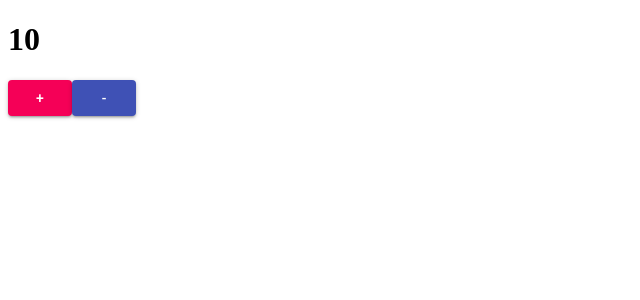
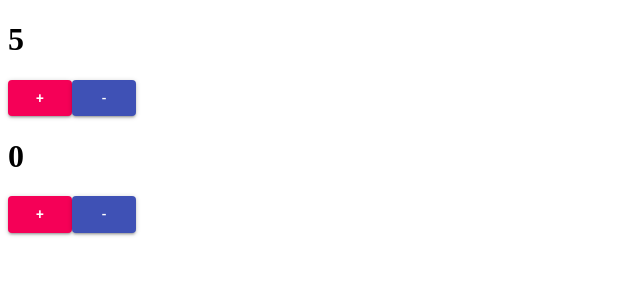
Before and after one commit to magkuna/react-course, a React (Create React App) app in the folder day3/: page / in a window 1280 px wide. Shown: the top 300 px of the page, without its empty margins (0-640 px from the left). Built offline with nearby package versions, Linux system fonts and the light colour scheme.

Commit message:
couner done

```diff
--- a/day3/src/App.js
+++ b/day3/src/App.js
@@ -3,7 +3,11 @@ import React from 'react'
 import Counter from './Counter'
 
 const App = (props) => (
+    <div>
+    <Counter  number ={5}
+    />
     <Counter />
+    </div>
 )
 
 export default App
--- a/day3/src/Counter/Counter.js
+++ b/day3/src/Counter/Counter.js
@@ -2,12 +2,9 @@ import React from 'react'
 import Button from '@material-ui/core/Button'
 
 class Counter extends React.Component {
-
-
     state = {
-        number: 10,
+        number: this.props.number || 0
     }
-
 
     inc = () =>
         this.setState({ number: this.state.number + 1 })
@@ -15,9 +12,11 @@ class Counter extends React.Component {
     dec = () =>
         this.setState({ number: this.state.number - 1 })
 
+
+
     render() {
         return (
-                <div class="counter">
+            <div>
                 <h1>
                     {this.state.number}
                 </h1>
@@ -39,4 +38,9 @@ class Counter extends React.Component {
         )
     }
 }
+Counter.defaultProps = {
+    number: 0
+}
+
+
 export default Counter
```
Lines whose indentation alone changed are shown as unchanged.
